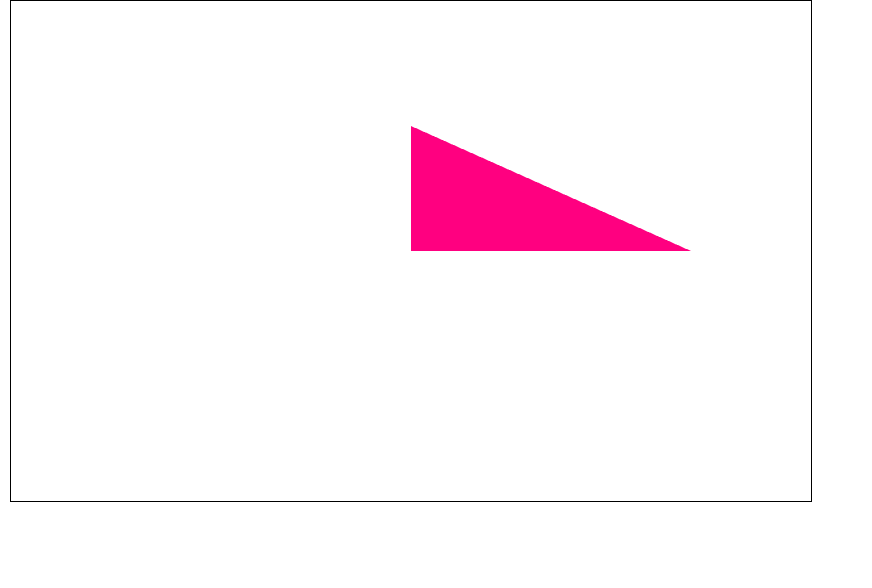
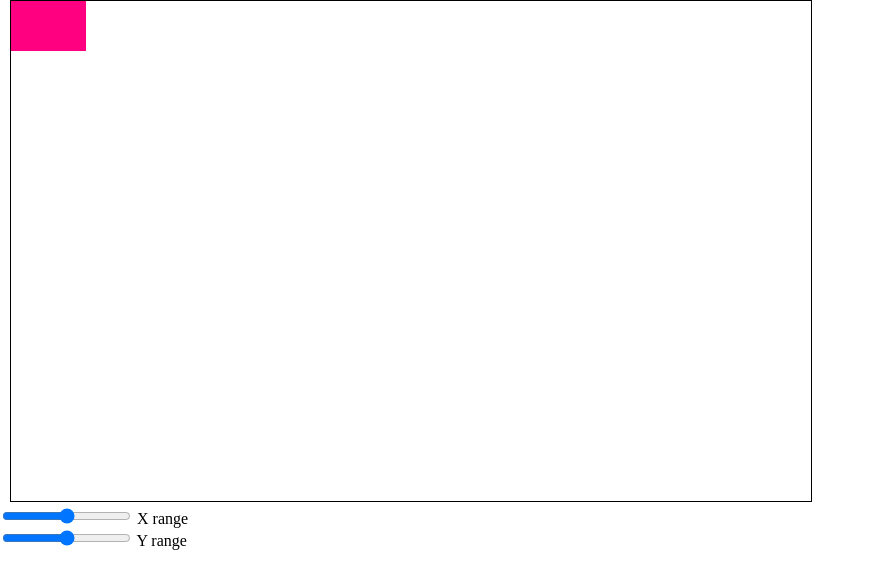
Before and after one commit to Mirluiz/draft, a plain HTML site: page index.html in a window 1280 px wide. Shown: the whole page, without its empty margins (0-872 px from the left). Drawn offline with Linux system fonts and the light colour scheme.

Commit message:
translations

```diff
--- /dev/null
+++ b/geometry.js
@@ -0,0 +1,15 @@
+(function(){
+  let rectangle = function(w, h){
+    return [
+        0, 0,
+        0, w,
+        h, 0,
+        0, w,
+        h, w,
+        h, 0
+    ];
+  }
+
+  window.createRectangle = rectangle;
+
+})();
--- a/index.html
+++ b/index.html
@@ -18,7 +18,23 @@
 
     <canvas id="canvas"></canvas>
 
+
+
+    <div>
+        <div>
+            <input type="range" name="xRange" id="xRange" value="X range" min="-100" max="100">
+            <label for="xRange">X range</label>
+        </div>
+
+        <div>
+            <input type="range" name="yRange" id="yRange" value="Y range" min="-100" max="100">
+            <label for="yRange">Y range</label>
+        </div>
+    </div>
+
     <script src="init.js"></script>
+    <script src="inputhandler.js"></script>
+    <script src="geometry.js"></script>
     <script src="points.js"></script>
     <script src="function.js"></script>
     <script src="shaders.js"></script>
--- /dev/null
+++ b/inputhandler.js
@@ -0,0 +1,17 @@
+(function(){
+  let translation = [0, 0];
+
+  let xHandler = document.querySelector("#xRange");
+  let yHandler = document.querySelector("#yRange");
+
+  xHandler.addEventListener('input', function(){
+    translation[0] = this.value;
+  })
+
+  yHandler.addEventListener('input', function(e){
+    translation[1] = this.value;
+  })
+
+  window.translation = translation;
+
+})();
--- a/points.js
+++ b/points.js
@@ -1,4 +1,5 @@
 (function() {
+
   const points = [
       0, 0,
       0, 0.5,
--- a/script.js
+++ b/script.js
@@ -17,16 +17,29 @@ window.onload = function () {
   const program = createProgram(gl, vertexShader, fragmentShader);
 
   let positionAttLocation = gl.getAttribLocation(program, "a_position");
+
+  let resolutionUniform = gl.getUniformLocation(program, "u_resolution");
+  let translationUniform = gl.getUniformLocation(program, "u_translation");
+
   let positionBuffer = gl.createBuffer();
   gl.bindBuffer(gl.ARRAY_BUFFER, positionBuffer);
 
-  gl.bufferData(gl.ARRAY_BUFFER, new Float32Array(window.position), gl.STATIC_DRAW);
+  let figure = window.createRectangle(100, 150);
+  gl.bufferData(gl.ARRAY_BUFFER, new Float32Array(figure), gl.STATIC_DRAW);
 
-  drawScene(gl, program, positionAttLocation, positionBuffer)
+  let translation = window.translation;
+
+  requestAnimationFrame(function animate(){
+    drawScene(gl, program, positionAttLocation, resolutionUniform, translationUniform, positionBuffer, translation, figure);
+    requestAnimationFrame(animate);
+  });
+
 }
 
-function drawScene(gl, program, positionAttLocation, positionBuffer){
-  //rendering
+
+//rendering
+function drawScene(gl, program, positionAttLocation, resolutionUniform, translationUniform,  positionBuffer, translation, figure){
+
   gl.viewport(0, 0, gl.canvas.width, gl.canvas.height);
   gl.clear(gl.COLOR_BUFFER_BIT);
   gl.useProgram(program);
@@ -42,8 +55,11 @@ function drawScene(gl, program, positionAttLocation, positionBuffer){
       positionAttLocation, size, type, normalize, stride, offset
   )
 
+  gl.uniform2f(resolutionUniform, gl.canvas.width, gl.canvas.height);
+  gl.uniform2fv(translationUniform, translation);
+
   let primitiveType = gl.TRIANGLES;
   offset = 0;
-  let count = 3;
+  let count = figure.length/2;
   gl.drawArrays(primitiveType, offset, count);
 }
--- a/shaders.js
+++ b/shaders.js
@@ -1,25 +1,22 @@
 (function () {
     let vertexShader = `
-    // атрибут, который будет получать данные из буфера
-        attribute vec4 a_position;
+        uniform vec2 u_resolution;
+        uniform vec2 u_translation;
 
-        // все шейдеры имеют функцию main
+        attribute vec2 a_position;
         void main() {
-
-          // gl_Position - специальная переменная вершинного шейдера,
-          // которая отвечает за установку положения
-          gl_Position = a_position;
+          vec2 translated = a_position + u_translation;
+          vec2 minimized = translated/u_resolution;
+          vec2 pushedTopLeft = minimized - 1.0;
+          gl_Position = vec4(pushedTopLeft * vec2(1, -1), 0, 1);
         }
     `
 
     let fragmentShader = `
-        // фрагментные шейдеры не имеют точности по умолчанию, поэтому нам необходимо её
-        // указать. mediump подойдёт для большинства случаев. Он означает "средняя точность"
+
         precision mediump float;
         void main() {
-            // gl_FragColor - специальная переменная фрагментного шейдера.
-            // Она отвечает за установку цвета.
-            gl_FragColor = vec4(1, 0, 0.5, 1); // вернёт красновато-фиолетовый
+            gl_FragColor = vec4(1, 0, 0.5, 1);
         }
     `
 
```
